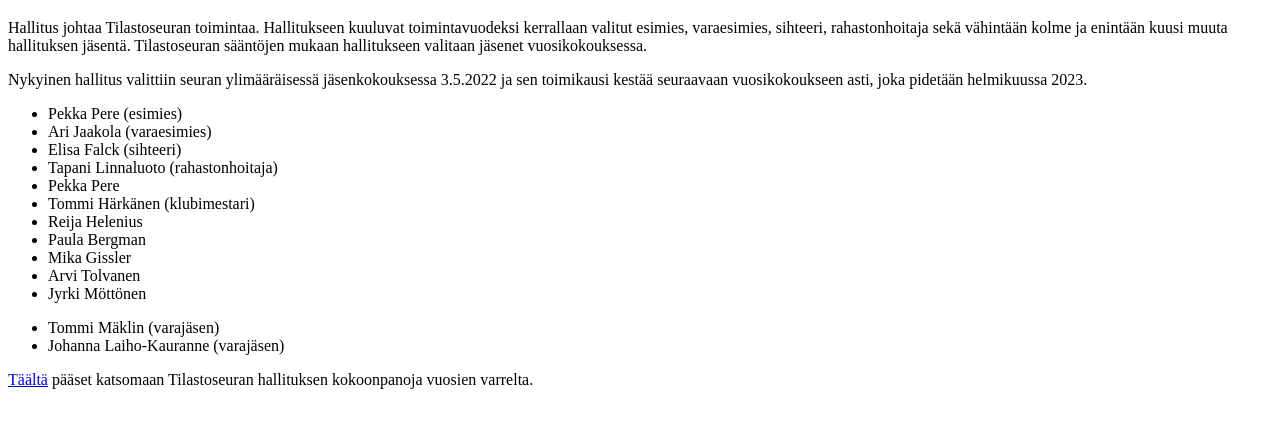
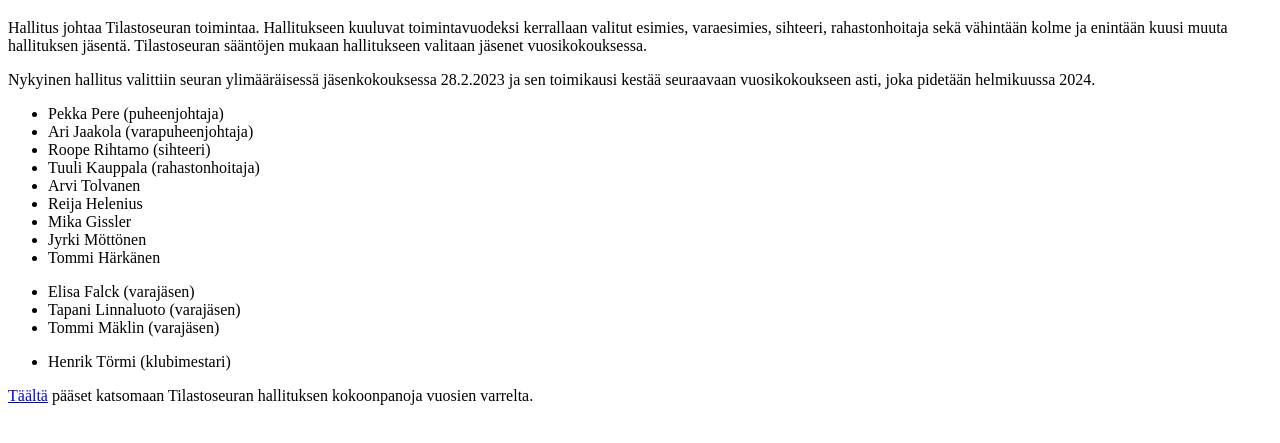
Before and after one commit to tmaklin/tilastoseura.fi, a plain HTML site: page pages/hallitus.html in a window 1280 px wide. Shown: the part 61-504 px from the top of the page. Drawn offline with Linux system fonts and the light colour scheme.

Commit message:
Uusi hallitus.

```diff
--- a/pages/hallitus.html
+++ b/pages/hallitus.html
@@ -15,26 +15,28 @@
 	</p>
 	<p>
 	  Nykyinen hallitus valittiin seuran ylimääräisessä jäsenkokouksessa
-	  3.5.2022 ja sen toimikausi kestää seuraavaan
-	  vuosikokoukseen asti, joka pidetään helmikuussa 2023.
+	  28.2.2023 ja sen toimikausi kestää seuraavaan
+	  vuosikokoukseen asti, joka pidetään helmikuussa 2024.
 	</p>
 	<p>
 	  <ul>
-	    <li>Pekka Pere (esimies)</li>
-	    <li>Ari Jaakola (varaesimies)</li>
-	    <li>Elisa Falck (sihteeri)</li>
-	    <li>Tapani Linnaluoto (rahastonhoitaja)</li>
-	    <li>Pekka Pere</li>
-	    <li>Tommi Härkänen (klubimestari)</li>
+	    <li>Pekka Pere (puheenjohtaja)</li>
+	    <li>Ari Jaakola (varapuheenjohtaja)</li>
+	    <li>Roope Rihtamo (sihteeri)</li>
+	    <li>Tuuli Kauppala (rahastonhoitaja)</li>
+	    <li>Arvi Tolvanen</li>
 	    <li>Reija Helenius</li>
-	    <li>Paula Bergman</li>
 	    <li>Mika Gissler</li>
-	    <li>Arvi Tolvanen</li>
             <li>Jyrki Möttönen</li>
+            <li>Tommi Härkänen</li>
 	  </ul>
 	  <ul>
+	    <li>Elisa Falck (varajäsen)</li>
+	    <li>Tapani Linnaluoto (varajäsen)</li>
 	    <li>Tommi Mäklin (varajäsen)</li>
-	    <li>Johanna Laiho-Kauranne (varajäsen)</li>
+	  </ul>
+	  <ul>
+	    <li>Henrik Törmi (klubimestari)</li>
 	  </ul>
 	</p>
 	<p>
```
Also changed, not shown: pages/hallitus-vanhat.html (+15 -0 lines).
